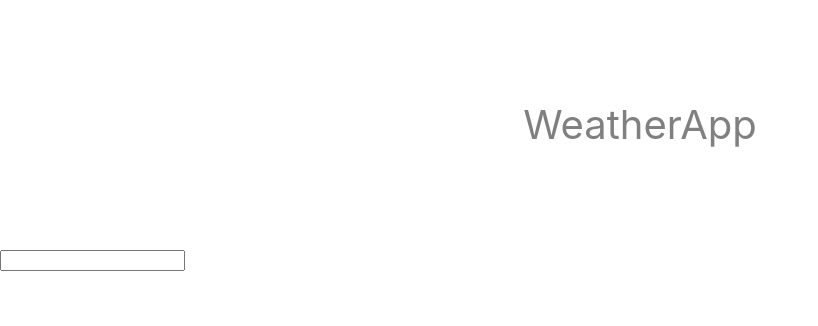
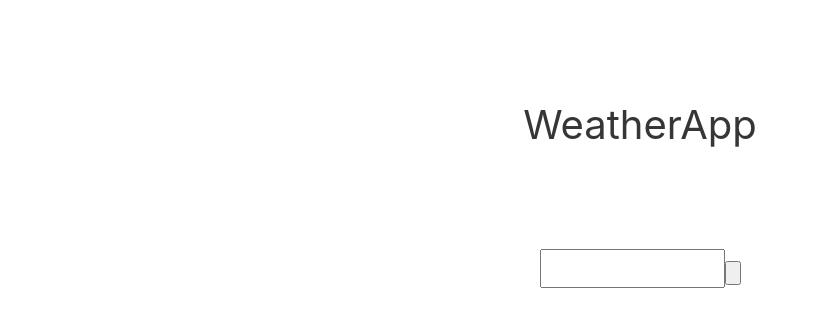
Before and after one commit to The-Code-Whisperer/weatherappes, a React (Create React App) app: page / in a window 1280 px wide. Shown: the top 326 px of the page, without its empty margins (0-818 px from the left). Built offline with nearby package versions, Linux system fonts and the light colour scheme.

Commit message:
s some changes

```diff
--- a/src/App.js
+++ b/src/App.js
@@ -6,7 +6,10 @@ function App() {
       <div className="title">
         WeatherApp
       </div>
-      <input type="text"></input>
+      <div className="searchbardiv">
+        <input className="searchfield" type="text" />
+        <button className="searchbarbutton" text="Find Forecast" />
+      </div>
     </div>
   );
 }
--- a/src/index.css
+++ b/src/index.css
@@ -14,11 +14,21 @@ code {
 
 .title {
   font-size: 40px;
-  color: grey;
+  color: rgb(54, 54, 54);
   text-align: center;
   padding: 100px;
 }
 
-.searchbar {
-  border: 10px;
+.searchbardiv {
+  text-align: center;
 }
+
+.searchfield {
+  padding-top: 10px;
+  padding-bottom: 10px;
+}
+
+.searchbarbutton {
+  padding-top: 10px;
+  padding-bottom: 10px;
+}
```
